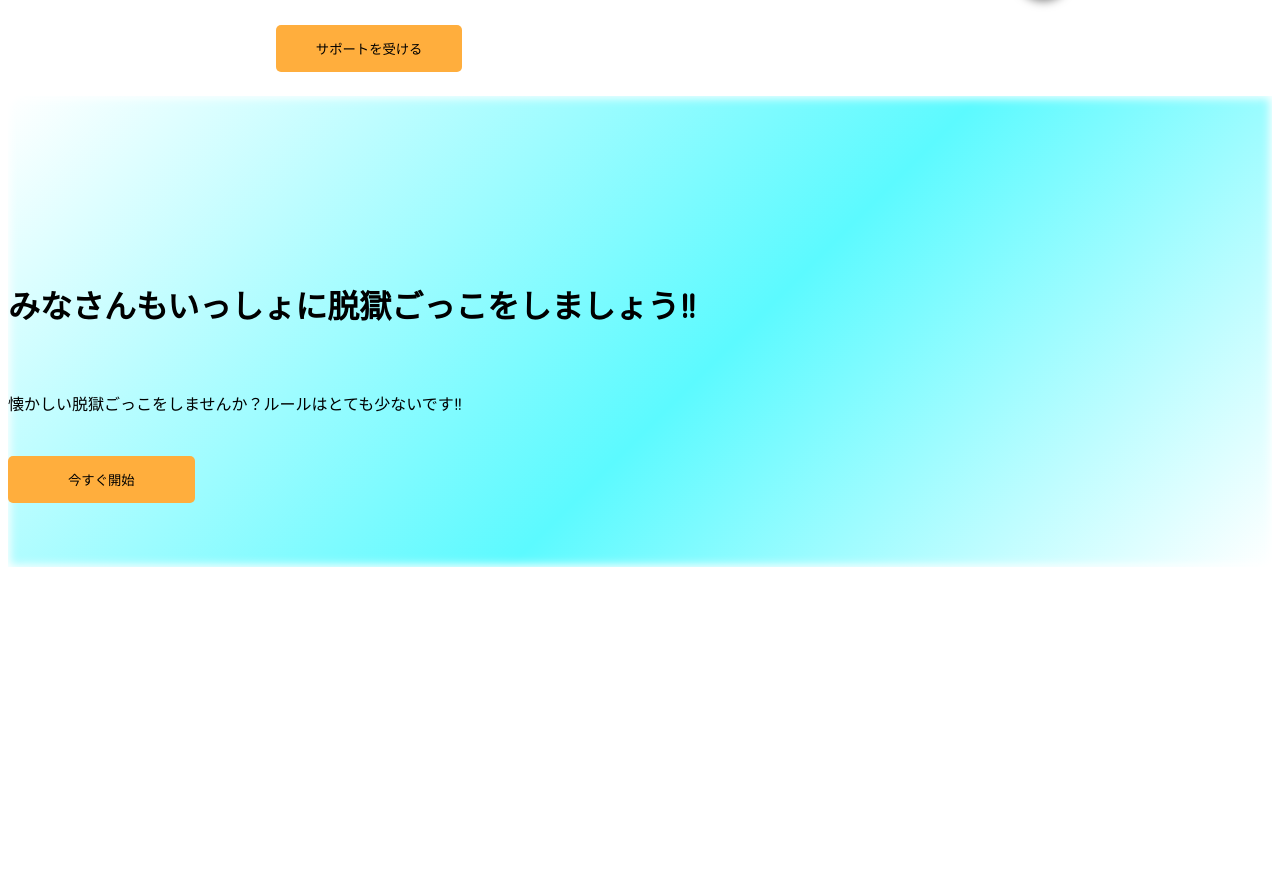
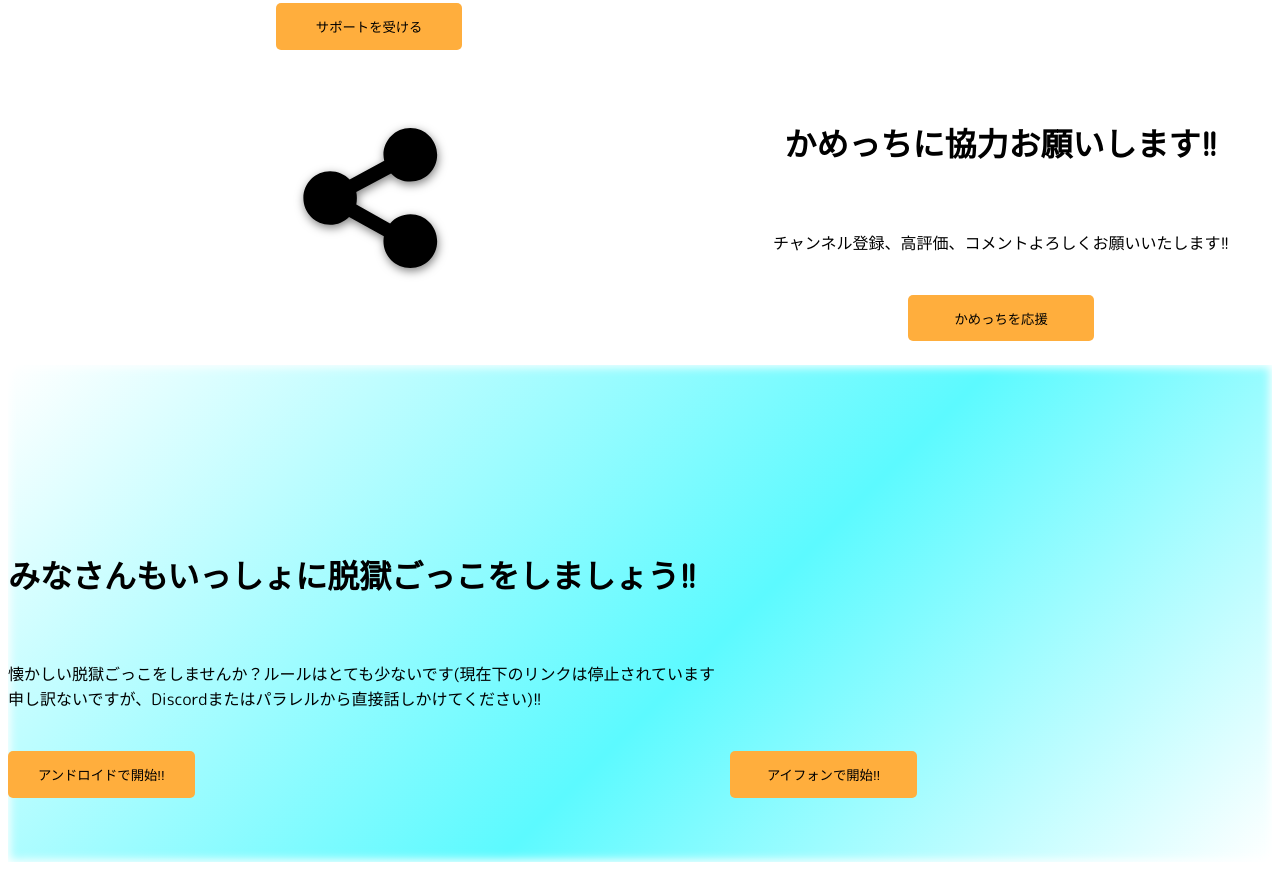
Before and after one commit to Sinkameto/PrivateServer, a plain HTML site: page index.html in a window 1280 px wide. Shown: the part 1267-2137 px from the top of the page. Before the commit the page ends 1842 px from the top, so only its background shows below. Drawn offline with Linux system fonts and the light colour scheme.

Commit message:
PrivateServer4

```diff
--- a/index.html
+++ b/index.html
@@ -7,6 +7,7 @@
     <link rel="stylesheet" href="style.css">
   </head>
   <body>
+    <script src="script.js"></script>
     <div class="fullbleed">
         <div class="section-01">
             <h1 class="heading">簡単に脱獄ごっこをプレイしよう</h1>
@@ -17,19 +18,25 @@
         <div class="section-02">
             <h1 class="heading">IphoneでもAndroid大丈夫</h1>
             <p class="text">IphoneでもAndroidでも簡単導入＆簡単プレイ</p>
-            <button class="button">端末を確認して開始</button>
             <img class="photo" src="img/DatsugokuIcon.png" alt="" height="200">
         </div>
         <div class="section-03">
           <h1 class="heading">公式によるサポートが充実</h1>
-          <p class="text">今すぐ簡単に始めましょう!!</p>
-          <button class="button">サポートを受ける</button>
+          <p class="text">今すぐ簡単に始めましょう(下のリンクによりかめっちの作ったディスコードのサーバーに入ります。やっていない人は、パラレルでKametti1119で検索)!!</p>
+          <button class="button"><a href="https://discord.gg/gfFEqxsc">サポートを受ける</a></button>
+          <img class="photo" src="img/discord-icon.svg" alt="" height="200">
+        </div>
+        <div class="section-02">
+          <h1 class="heading">かめっちに協力お願いします!!</h1>
+          <p class="text">チャンネル登録、高評価、コメントよろしくお願いいたします!!</p>
+          <button class="button"><a href="https://youtube.com/@kametchi1119?si=ha6bcqiAwLvTRh7n">かめっちを応援</a></button>
           <img class="photo" src="img/sns.svg" alt="" height="200">
         </div>
         <div class="section-04" id="start">
           <h1 class="heading">みなさんもいっしょに脱獄ごっこをしましょう!!</h1>
-          <p class="text">懐かしい脱獄ごっこをしませんか？ルールはとても少ないです!!</p>
-          <button class="button">今すぐ開始</button>
+          <p class="text">懐かしい脱獄ごっこをしませんか？ルールはとても少ないです(現在下のリンクは停止されています申し訳ないですが、Discordまたはパラレルから直接話しかけてください)!!</p>
+          <button class="button">アンドロイドで開始!!</button>
+          <button class="button2">アイフォンで開始!!</button>
         </div>
     </div>
   </body>
--- a/style.css
+++ b/style.css
@@ -30,6 +30,9 @@ html {
     row-gap: 24px;
     justify-items: center;
     text-align: center;
+    @media screen and (max-width: 768px) {
+
+    }
     a {
         text-decoration: none;
         color: #000000;
@@ -74,6 +77,20 @@ html {
     row-gap: 24px;
     justify-items: center;
     text-align: center;
+    @media screen and (max-width: 768px) {
+        grid-template-areas:
+        ". ."
+        "heading"
+        "photo "
+        "photo "
+        "text"
+        "button"
+        ;
+    }
+    a {
+        text-decoration: none;
+        color: #000000;
+    }
     > .heading {
         grid-area: heading;
         animation: slideIn 0.4s forwards;
@@ -94,7 +111,7 @@ html {
     > .photo {
         grid-area: photo;
         border-radius: 10px;
-        box-shadow: 0 10px 25px 0 rgba(0, 0, 0, .5);
+        filter:drop-shadow(1px 3px 5px rgba(0, 0, 0, 0.5));
         animation: slideIn 1.6s forwards;
     }
 }
@@ -112,6 +129,10 @@ html {
     row-gap: 24px;
     justify-items: center;
     text-align: center;
+    a {
+        text-decoration: none;
+        color: #000000;
+    }
     > .heading {
         grid-area: heading;
         animation: slideIn 0.4s forwards;
@@ -143,15 +164,19 @@ html {
     display: grid;
     grid-template-areas:
         ". ."
-        "heading photo"
-        "text photo"
-        "button photo"
-        ". photo";
+        "heading ."
+        "text ."
+        "button button2"
+        ". .";
     grid-template-columns: 4fr 3fr;
     grid-template-rows: 140px repeat(3, auto) 40px;
     row-gap: 24px;
     justify-items: start;
     text-align: left;
+    a {
+        text-decoration: none;
+        color: #000000;
+    }
     > .heading {
         grid-area: heading;
         animation: slideIn 0.4s forwards;
@@ -162,6 +187,15 @@ html {
     }
     > .button {
         grid-area: button;
+        border: none;
+        background: rgb(255, 174, 61);
+        width: 14em;
+        height: 3.5em;
+        border-radius: 5px;
+        animation: slideIn 1.2s forwards;
+    }
+    > .button2 {
+        grid-area: button2;
         border: none;
         background: rgb(255, 174, 61);
         width: 14em;
```
Also changed, not shown: img/discord-icon.svg (added), script.js (added).
